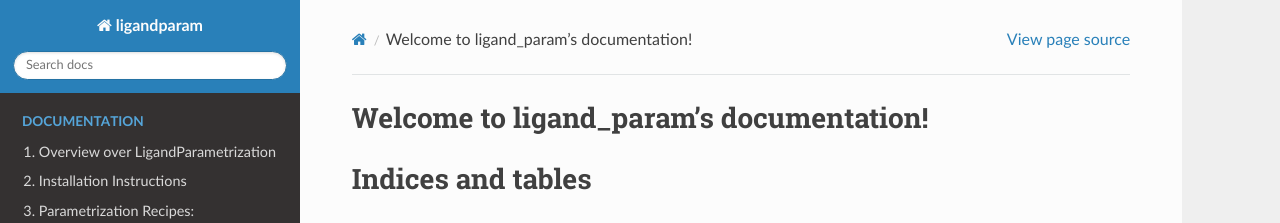
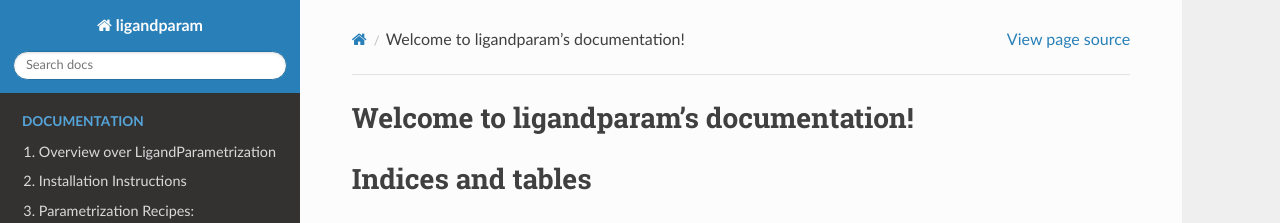
Before and after one commit to piskuliche/ligandparam, a Sphinx documentation site: the page built from docs/source/index.rst, in a window 1280 px wide and 1400 px high. Shown: the top 223 px of the window. Built offline with Sphinx 7.4.7 and the Read the Docs theme 3.1.0, drawn with Linux system fonts in a browser that asks for light colours; some of the changed text lies outside the part shown.

Commit message:
Fix typos in documentation and import statements

```diff
--- a/docs/source/index.rst
+++ b/docs/source/index.rst
@@ -3,7 +3,7 @@
    You can adapt this file completely to your liking, but it should at least
    contain the root `toctree` directive.
 
-Welcome to ligand_param's documentation!
+Welcome to ligandparam's documentation!
 ========================================
 
 
@@ -72,7 +72,7 @@
    # Remove the Normalize stage
    parametrize_ligand.remove_stage("Normalize1")
 
-   from ligand_param.stages import StageNormalizeCharge
+   from ligandparam.stages import StageNormalizeCharge
 
    # Add a new Normalize stage
    parametrize_ligand.add_stage(StageNormalizeCharge("Normalize2", orig_mol2=test.base_name+".resp.mol2",
```
